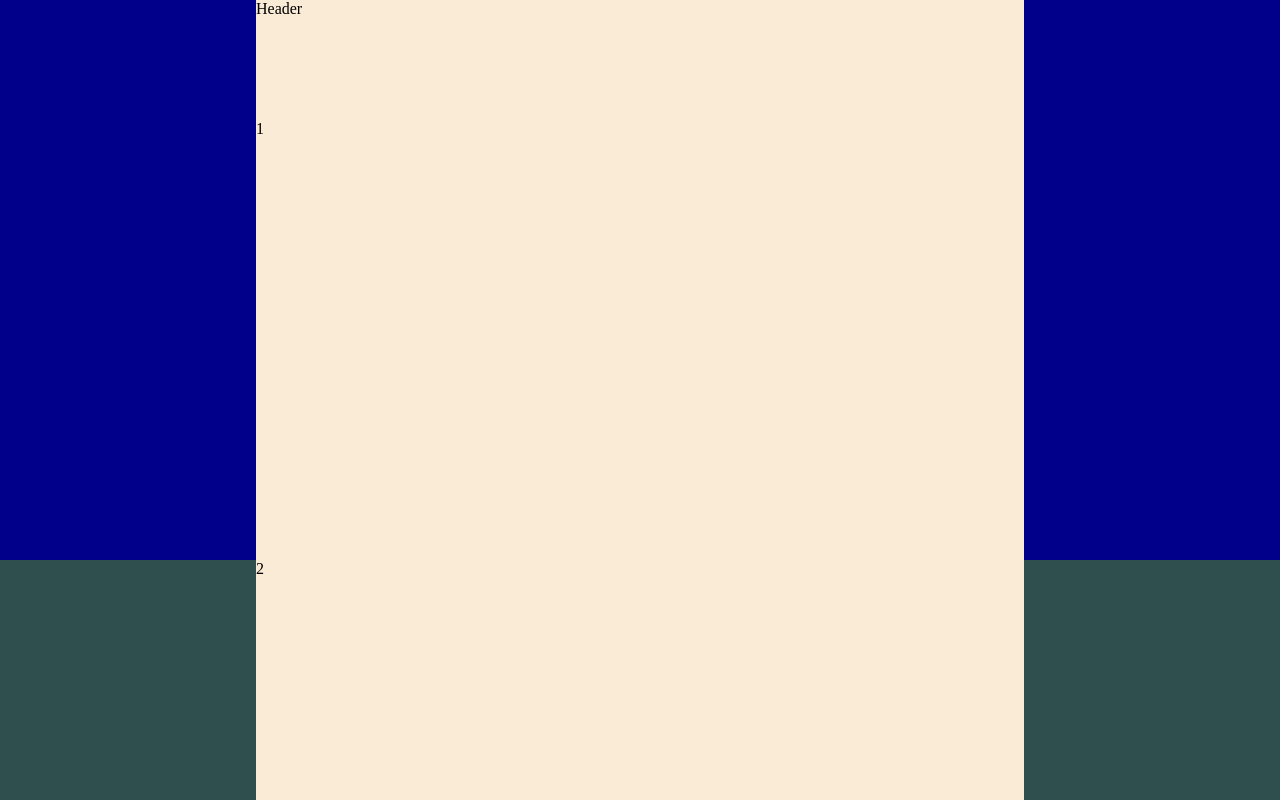
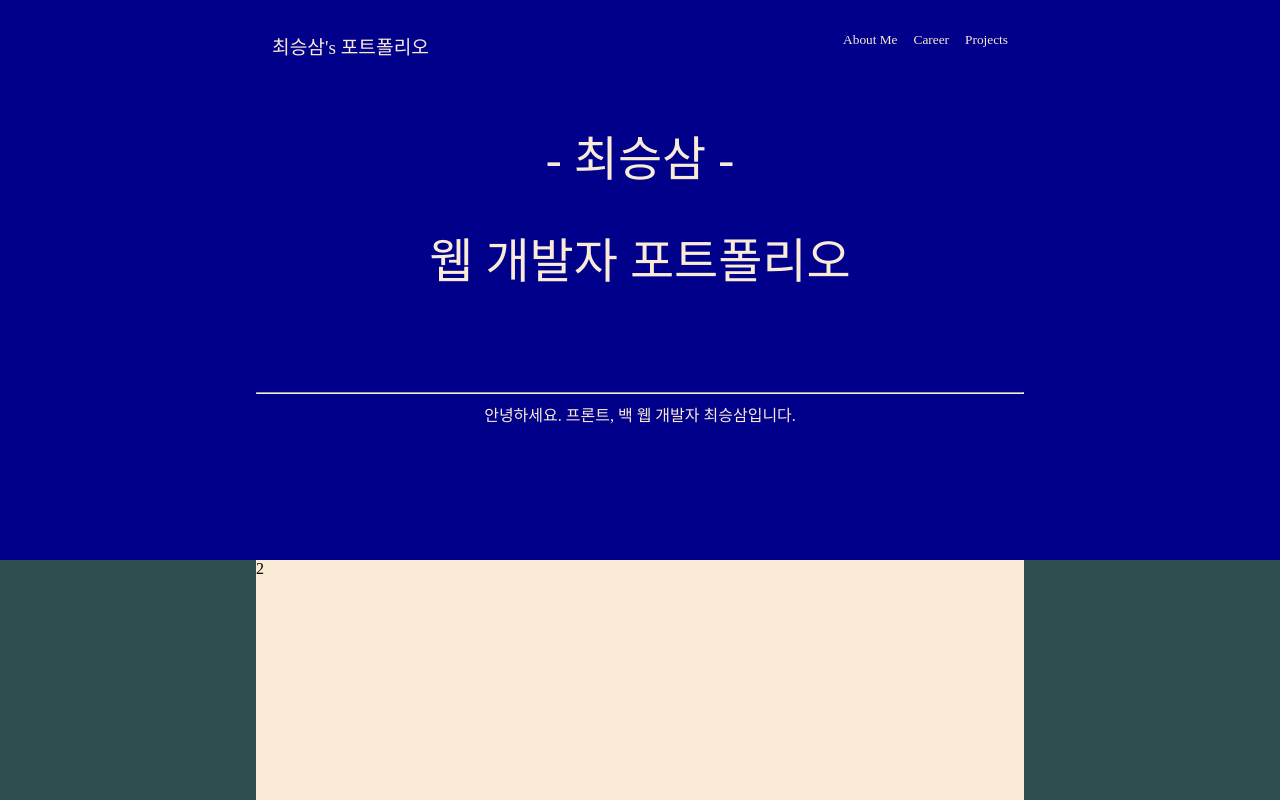
Before and after one commit to winsam003/new_portfolio, a React (Create React App) app: page / in a window 1280 px wide. Shown: the top 800 px of the page. Built offline with nearby package versions, Linux system fonts and the light colour scheme; a web font is replaced by a local one.

Commit message:
1페이지 수정정

```diff
--- a/src/component/Header.jsx
+++ b/src/component/Header.jsx
@@ -2,8 +2,15 @@ import "../css/Header.css"
 
 export default function Header() {
     return (
-        <div className = "Header_Continor">
-            <div className="Header_Box">Header</div>
+        <div className="Header_Continor">
+            <div className="Header_Box">
+                <div className="Header_icon">최승삼's 포트폴리오</div>
+                <div className="Header_menu">
+                    <span className="Header_menuTap Header_menu1">About Me</span>
+                    <span className="Header_menuTap Header_menu2">Career</span>
+                    <span className="Header_menuTap Header_menu3">Projects</span>
+                </div>
+            </div>
         </div>
     )
 }
--- a/src/component/Main.jsx
+++ b/src/component/Main.jsx
@@ -4,7 +4,12 @@ export default function Main() {
     return (
         <div className="Main_Containor">
             <div className="Main_Box">
-                1
+                <div className="Main_Box1">
+                    <div className="Main_Box1Fir">- 최승삼 -</div>
+                    <div className="Main_Box1Sec">웹 개발자 포트폴리오</div>
+                </div>
+                <hr />
+                <div className="Main_Box2">안녕하세요. 프론트, 백 웹 개발자 최승삼입니다.</div>
             </div>
         </div>
     )
--- a/src/css/Header.css
+++ b/src/css/Header.css
@@ -2,12 +2,40 @@
     width: 100%;
     height: 15vh;
 
-    /* background-color: brown; */
 }
 .Header_Box{
     width: 60%;
     height: 100%;
 
-    margin: 0 auto;
-    background-color: antiquewhite;
+    margin: auto;
+    /* background-color: antiquewhite; */
+
+
+    display: flex;
+    justify-content: space-between;
 }
+
+.Header_icon{
+    margin-top: 2rem;
+    margin-left: 1rem;
+
+    font-size: larger;
+
+    color: antiquewhite;
+
+    cursor: pointer;
+}
+
+.Header_menu{
+    margin-top: 2rem;
+    margin-right: 1rem;
+
+    font-size: smaller;
+}
+
+.Header_menuTap{
+    margin-left: 1rem;
+
+    color: antiquewhite;
+    cursor: pointer;
+}
--- a/src/css/Main.css
+++ b/src/css/Main.css
@@ -10,5 +10,31 @@
     height: 100%;
     margin: 0 auto;
 
-    background-color: antiquewhite;
+    /* background-color: antiquewhite; */
+
+    text-align: center;
 }
+
+.Main_Box1{
+    height: 60%;
+
+    display: flex;
+    flex-direction: column;
+
+    color: antiquewhite;
+
+    font-size: 3rem;
+}
+
+.Main_Box1Fir{
+    margin-bottom: 2rem;
+}
+
+.Main_Box2{
+    color: antiquewhite;
+    font-size: 1rem;
+
+    display: flex;
+    justify-content: center;
+
+}
```
